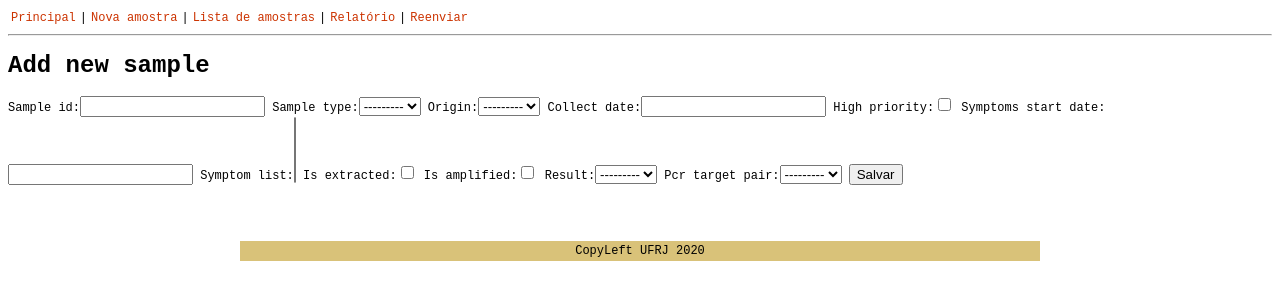
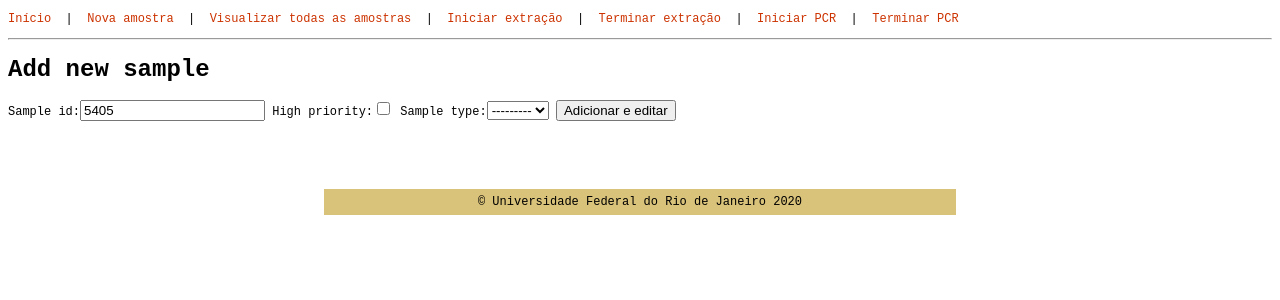
Before and after one commit to phess/exam-results, a Django app: page /sample/add/ in a window 1280 px wide. Shown: the top 300 px of the page. Run offline with Django 3.2, Linux system fonts and the light colour scheme; data that the repository does not hold is empty.

Commit message:
Many changes at once. I'm not doing this right. Sub-basic functionality works.

```diff
--- a/examresults/lab_use/forms.py
+++ b/examresults/lab_use/forms.py
@@ -13,23 +13,26 @@ class UploadSheetForm(forms.Form):
     # title = forms.CharField(max_length=50)
     planilha = forms.FileField()
 
-class SampleForm(forms.ModelForm):
+class NewSampleForm(forms.ModelForm):
     class Meta:
         model = Sample
-        filter_horizontal = ('symptom_list',)
+        #filter_horizontal = ('symptom_list',)
         fieldsets = (
             ('Amostra', {
-                'fields': ('high_priority', ('sample_id', 'sample_type'), 'origin', 'collect_date'),
+                'fields': ('high_priority', ('sample_id', 'sample_type'),
+                           #'origin', 'collect_date', 'patient'),
+                ),
             }),
-            ('Análise', {
-                'fields': (('is_extracted', 'is_amplified'), 'pcr_target_pair', 'result'),
-            }),
-            ('Dados clínicos', {
-                'fields': ('symptoms_start_date', 'symptom_list'),
-            }),
+            #('Análise', {
+            #    'fields': (('is_extracted', 'is_amplified'), 'pcr_target_pair', 'result'),
+            #}),
+            #('Dados clínicos', {
+            #    'fields': ('symptoms_start_date', 'symptom_list'),
+            #}),
         )
 
-        fields = ['sample_id', 'sample_type', 'origin', 'collect_date',
-                      'high_priority',
-                      'symptoms_start_date', 'symptom_list', 'is_extracted',
-                      'is_amplified', 'result', 'pcr_target_pair']
+        #fields = ['sample_id', 'sample_type', 'origin', 'collect_date',
+        #              'high_priority',
+        #              'symptoms_start_date', 'symptom_list', 'is_extracted',
+        #              'is_amplified', 'result', 'pcr_target_pair']
+        fields = ['sample_id', 'high_priority', 'sample_type']
--- a/examresults/lab_use/static/css/style.css
+++ b/examresults/lab_use/static/css/style.css
@@ -23,3 +23,39 @@ a:active {
 .tabela {
 	background-color: #d9c279;
 }
+
+.section-title {
+	font-weight: bold;
+	font-size: 150%;
+}
+
+div#bottom {
+	float: left;
+	width: 100%;
+}
+
+div#copyright {
+	margin: auto;
+	width: 50%;
+	background-color: #d9c279;
+}
+
+div#copyright p {
+	text-align: center;
+	padding: 0.5em 0.5em 0.5em 0.5em;
+}
+
+.edit-item {
+	font-style: italic;
+	font-size: 90%;
+}
+
+table {
+	border: 4px solid white;
+}
+
+th, td {
+	padding-right: 1em;
+	padding-left: 1em;
+	background-color: #eee;
+}
--- a/examresults/lab_use/templates/lab_use/add_sample.html
+++ b/examresults/lab_use/templates/lab_use/add_sample.html
@@ -8,6 +8,6 @@
 		<form action="/sample/add/" method="post">
 			{% csrf_token %}
 			{{ form.as_table }}
-			<input type="submit" value="Salvar">
+			<input type="submit" value="Adicionar e editar">
 		</form>
 {% endblock %}
--- a/examresults/lab_use/templates/lab_use/base.html
+++ b/examresults/lab_use/templates/lab_use/base.html
@@ -7,6 +7,7 @@
 
 <body>
 
+<!--
 <table border="0">
     <td><a href="/home">Principal</a></td>
     <td>|</td>
@@ -18,6 +19,22 @@
     <td>|</td>
     <td><a href="/resend">Reenviar</a></td>
 </table>
+-->
+<p class="main-menu">
+<a href="/start/">Início</a>
+&nbsp;|&nbsp;
+<a href="/sample/add/">Nova amostra</a>
+&nbsp;|&nbsp;
+<a href="/sample/view_all/">Visualizar todas as amostras</a>
+&nbsp;|&nbsp;
+<a href="/extraction/start/">Iniciar extração</a>
+&nbsp;|&nbsp;
+<a href="/extraction/end/">Terminar extração</a>
+&nbsp;|&nbsp;
+<a href="/pcr/start/">Iniciar PCR</a>
+&nbsp;|&nbsp;
+<a href="/pcr/end/">Terminar PCR</a>
+</p>
 <hr>
 
 {% block content %}
@@ -31,10 +48,17 @@ replace me
 <br>
 <br>
 
+<div id="bottom">
+	<div id="copyright">
+		<p>&#169; Universidade Federal do Rio de Janeiro 2020</p>
+	</div>
+</div>
+<!--
 <table width="800" align="center" border="0" class="tabela">
 <td>
 <center>CopyLeft UFRJ 2020</center>
 </td>
 </table>
+-->
 </body>
 </html>
--- a/examresults/lab_use/urls.py
+++ b/examresults/lab_use/urls.py
@@ -20,9 +20,10 @@ urlpatterns = [
     path('sample/add/', views.add_sample),
     path('sample/<int:id>/view/', views.view_sample),
     path('sample/view_all/', views.view_all_samples),
-    path('extraction/list_samples/', views.ready_for_extraction),
+    #path('extraction/list_samples/', views.ready_for_extraction),
     path('extraction/start/', views.start_extraction),
-    path('extraction/end/', views.end_extraction),
+    path('extraction/end/', views.choose_extraction_to_end),
+    path('extraction/<int:id>/end/', views.end_extraction),
     path('extraction/<int:id>/view/', views.view_extraction),
     path('pcr/start/', views.start_pcr),
     path('pcr/<int:id>/view/', views.view_pcr),
--- a/examresults/lab_use/views.py
+++ b/examresults/lab_use/views.py
@@ -24,54 +24,48 @@ def bulk_upload(request):
 
 def start(request):
     """Start page"""
-    pass
+    # Show all extractions and PCRs currently running"
+    # Show also the extraction queue and PCR queue
+    # Show also the latest N samples added to db
+    active_extractions = ExtractionEvent.objects.filter(status='started')
+    active_pcrs = PcrEvent.objects.filter(status='started')
+    latest_samples = Sample.objects.order_by('-registration_date')
+    high_prio_samples = Sample.objects.filter(high_priority=True)
+    pcr_ready_samples = Sample.objects.filter(analysis_state='ready for pcr')
+    return render(request, 'lab_use/status_panel.html', {
+                                        'extractions': active_extractions,
+                                        'pcrs': active_pcrs,
+                                        'latest_samples': latest_samples,
+                                        'prio_list': high_prio_samples,
+                                        'pcr_queue': pcr_ready_samples,
+                                        })
 
 def add_sample(request):
     if request.method == 'POST':
-        form = SampleForm(request.POST)
+        form = NewSampleForm(request.POST)
         if form.is_valid():
             form.save()
             this_sample = Sample.objects.last()
-            # obj_attribs = {
-                # sample_id : int(request.POST['sample_id']),
-                # sample_type : int(SampleType.objects.get(
-                                            # pk=request.POST['sample_type'])),
-                # origin : int(Laboratory.objects.get(pk=request.POST['origin'])),
-                # collect_date : request.POST['collect_date'],
-                # high_priority : bool(request.POST['high_priority']),
-                # symptoms_start_date : request.POST['symptoms_start_date'],
-                # symptom_list : [ Symptom.objects.get(pk=i) for i in
-                                    # request.POST['symptom_list'] ],
-                # result : request.POST['result'],
-                # pcr_target_pair : request.POST['pcr_target_pair'],
-            # }
-            # this_sample = Sample(**obj_attribs)
-            #this_sample = Sample(**request.POST)
-            return HttpResponseRedirect('/admin/lab_use/sample/')
+            this_id = this_sample.id
+            return HttpResponseRedirect('/sample/{}/view/'.format(this_id))
     else:
-        form = SampleForm()
+        form = NewSampleForm()
     return render(request, 'lab_use/add_sample.html', {'form': form})
 
 def view_all_samples(request):
-    pass
+    return HttpResponseRedirect('/admin/lab_use/sample/')
 
-
-def view_sample(request, sample_id = id):
-    pass
+def view_sample(request, id):
+    return HttpResponseRedirect('/admin/lab_use/sample/{}/'.format(id))
 
 def get_extraction_queue():
-    ready_for_extraction = Sample.objects.filter(is_extracted=False,
-                                                 is_amplified=False)
+    ready_for_extraction = Sample.objects.filter(
+                                    analysis_state='ready for extraction')
     prioritized_list = ready_for_extraction.order_by('-high_priority',
                                                      '-collect_date')
     return prioritized_list
 
-def ready_for_extraction(request):
-    sample_list = get_extraction_queue()
-    return render(request, 'lab_use/view_samples.html', {'sample_list': sample_list})
-
 def start_extraction(request):
-    #pass
     if request.method == 'POST':
         sample_id_list = [ int(key) for key, val in request.POST.items()
                                                             if val == 'True' ]
@@ -84,55 +78,73 @@ def start_extraction(request):
         sample_list = [ Sample.objects.get(pk=i) for i in sample_id_list ]
         extraction.sample_list.add(*sample_list)
         extraction.save()
+        for sample in sample_list:
+            sample.extraction_state = 'started'
+            sample.save()
 
         return HttpResponseRedirect(
                 '/admin/lab_use/extractionevent/{}/change/'.format(extraction.pk))
-    # if request.method == 'POST':
-        # form = StartExtractionForm(request.POST)
-        # if form.is_valid():
-            # # Start a new extraction with the data given and get its ID
-            # this_extraction = ExtractionEvent(**request.POST)
-            # this_extraction.status = 'started'
-            # return HttpResponseRedirect('/extraction/view/{}/'.format(this_extraction))
-    # else:
-        # form = StartExtractionForm()
-    # return render(request, 'lab_use/start_extraction.html', {'form': form})
+    else:
+        sample_list = get_extraction_queue()
+        return render(request, 'lab_use/view_samples.html', {'sample_list': sample_list})
+
+def choose_extraction_to_end(request):
+    started_list = ExtractionEvent.objects.filter(status='started')
+    return render(request, 'lab_use/choose_extraction_to_end.html', {'extraction_list': started_list})
+
+def end_extraction(request, id):
+    extraction = ExtractionEvent.objects.get(pk=id)
+    samples_in_this_extraction = extraction.sample_list.all()
+
+    if request.method == 'POST':
+
+        successfully_extracted = [ key for key,value in request.POST.items() if
+                                                              value == 'True' ]
+        failed_extraction = [ samp for samp in samples_in_this_extraction if
+                                        samp.pk not in successfully_extracted ]
+
+        # Mark successfully extracted samples as such
+        for sample_id in successfully_extracted:
+            sample = Sample.objects.get(pk=sample_id)
+            sample.extraction_state = 'finished'
+            sample.pcr_state = 'ready for pcr'
+            sample.save()
+
+        extraction.status = 'finished'
+        extraction.end_time = datetime.datetime.now()
+        extraction.save()
+
+    else:
+        return render(request, 'lab_use/end_extraction.html',
+                                                    {'extraction': extraction})
+
+def view_extraction(request, id):
+    return HttpResponseRedirect('/admin/lab_use/extractionevent/{}/'.format(id))
 
 
-def end_extraction(request, extraction_id = id):
-    finished_list = ExtractionEvent.objects.filter(state='finished')
-    return render(request, 'lab_use/end_extraction.html', {'extraction_list': finished_list})
+def get_pcr_queue():
+    ready_for_pcr = Sample.objects.filter(pcr_state='ready for pcr')
+    prioritized_list = ready_for_pcr.order_by('-high_priority',
+                                                '-collect_date')
+    return prioritized_list
 
 
-    # if request.method == 'POST':
-        # form = EndExtractionForm(request.POST)
-        # if form.is_valid():
-            # # End the extraction with the data
-            # ext = ExtractionEvent.objects.find(pk=extraction_id)
-            # ext.status = 'finished'
-            # extraction_id = new_extraction(**extraction_data_kwargs)
-            # return HttpResponseRedirect('/extraction/view/{}/'.format(extraction_id))
-    # else:
-        # form = EndExtractionForm()
-    # return render(request, 'lab_use/start_extraction.html', {'form': form})
+def start_pcr(request):
+    if request.method == 'POST':
+        sample_id_list = [ int(key) for key, val in request.POST.items()
+                                                            if val == 'True' ]
+        pcr = PcrEvent(start_time = datetime.datetime.now(), status = 'started')
+        pcr.save()
+        sample_list = [ Sample.objects.get(pk=i) for i in sample_id_list ]
+        pcr.sample_list.add(*sample_list)
+        pcr.save()
 
-def view_extraction(request, extraction_id = id):
-    pass
+        return HttpResponseRedirect(
+                '/admin/lab_use/pcrevent/{}/change/'.format(pcr.pk))
+    else:
+        sample_list = get_pcr_queue()
+        return render(request, 'lab_use/view_samples.html', {'sample_list': sample_list})
 
-    # if request.method == 'POST':
-        # form = ViewExtractionForm
-        # if form.is_valid():
-            # ext = ExtractionEvent.objects.find(pk=extraction_id)
-            # # TODO:
-            # # Handle any attributes of this extraction that may have been
-            # # modified
-            # return HttpResponseRedirect('/extraction/view/{}/'.format(ext))
-    # else:
-        # form = ViewExtractionForm
-    # return render(request, 'lab_use/view_extraction.html', {'form': form})
-
-def start_pcr(request):
-    pass
 
 def end_pcr(request, pcr_id = id):
     pass
```
Also changed, not shown: examresults/lab_use/admin.py (+11 -5 lines), examresults/lab_use/models.py (+37 -73 lines), examresults/lab_use/templates/lab_use/choose_extraction_to_end.html (added, +26 -0 lines), examresults/lab_use/templates/lab_use/end_extraction.html (+18 -14 lines), examresults/lab_use/templates/lab_use/status_panel.html (added, +35 -0 lines), examresults/lab_use/templates/lab_use/view_samples.html (+7 -9 lines).
